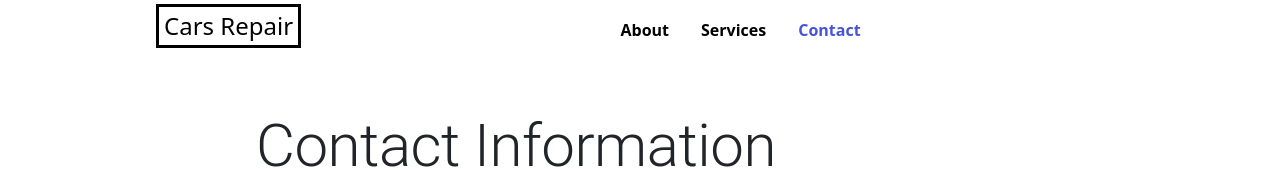
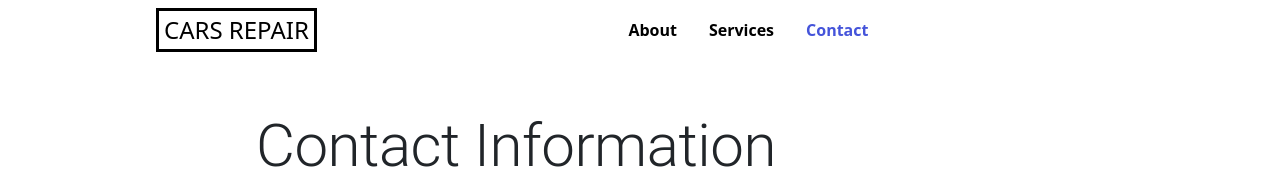
Before and after one commit to Douglashwang82/Project_Feng_Gu, a React (Create React App) app in the folder autoshop/: page /contact in a window 1280 px wide. Shown: the top 169 px of the page. Built offline with nearby package versions, Linux system fonts and the light colour scheme.

Commit message:
update: brand copyright

```diff
--- a/autoshop/src/components/footer/Footer.tsx
+++ b/autoshop/src/components/footer/Footer.tsx
@@ -39,6 +39,8 @@ const Footer: FC = () => {
                     </div>
                 </div>
             </div>
+            <div style={{"color":"white"}}>&copy; Copyright 2022 CARSREPAIR, Inc.
+</div>
         </Container>
         </>
         // <div className={classes.footer}>
--- a/autoshop/src/components/navbar/MyNavbar.tsx
+++ b/autoshop/src/components/navbar/MyNavbar.tsx
@@ -11,7 +11,7 @@ import Button from 'react-bootstrap/Button';
 // import {Link, Typography} from '@mui/material';
 // import {Grid} from '@mui/material';
 
-import {Nav, NavLink, Bars, NavMenu, NavBtn, NavBtnLink, BrandLabel} from './NavbarElements';
+import {Nav, NavLink, Bars, NavMenu, NavBtn, NavBtnLink, BrandLabel, NavLinkBrand} from './NavbarElements';
 
 
 const MyNavbar: FC<{ handleService: any }> = ({ handleService }) => {
@@ -20,9 +20,9 @@ const MyNavbar: FC<{ handleService: any }> = ({ handleService }) => {
     return (
         <>
         <Nav>
-            <NavLink to="/home">
-                <BrandLabel>Cars Repair</BrandLabel>
-            </NavLink>
+            <NavLinkBrand to="/home">
+                <BrandLabel>CARS REPAIR</BrandLabel>
+            </NavLinkBrand>
             <Bars />
             <NavMenu>
                 <NavLink to='/about'>
--- a/autoshop/src/components/navbar/NavbarElements.tsx
+++ b/autoshop/src/components/navbar/NavbarElements.tsx
@@ -16,6 +16,23 @@ export const Nav = styled.nav`
     z-index:4;
 `
 
+export const NavLinkBrand = styled(Link)`
+    color: #000;
+    opcity:0.5;
+    display: flex;
+    font-weight:700;
+    align-items: center;
+    text-decoration: none;
+    padding: 0 1rem;
+    height: 100%;
+    cursor: pointer;
+    &: hover {
+        opacity:0.5;
+        color:black;
+    }
+
+
+`
 export const NavLink = styled(Link)`
     color: #000;
     opcity:0.5;
@@ -97,4 +114,5 @@ export const MyCard = styled(Card)`
 export const BrandLabel = styled.h4`
     border: solid;
     padding: 5px;
+    margin-top:8px;
 `
```
